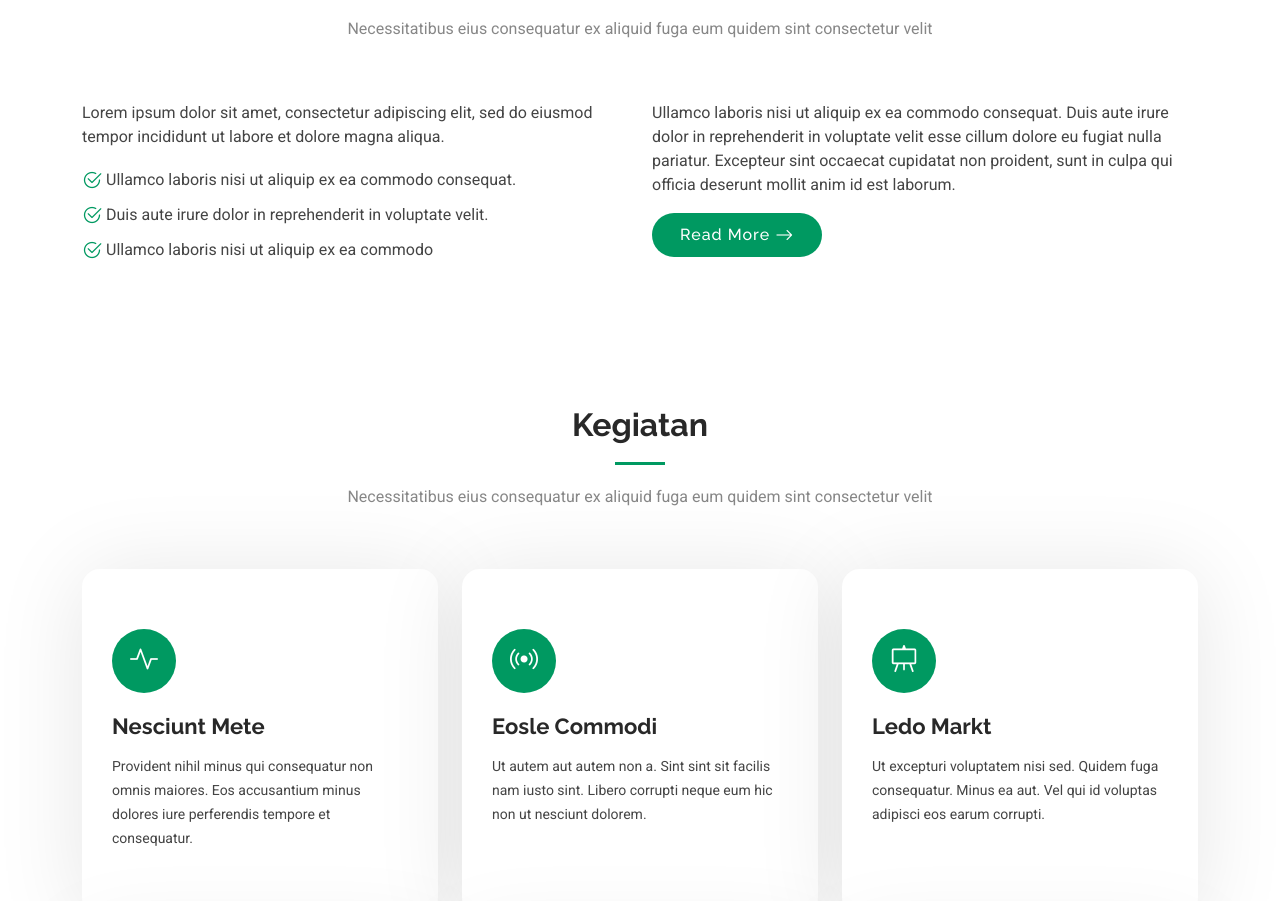
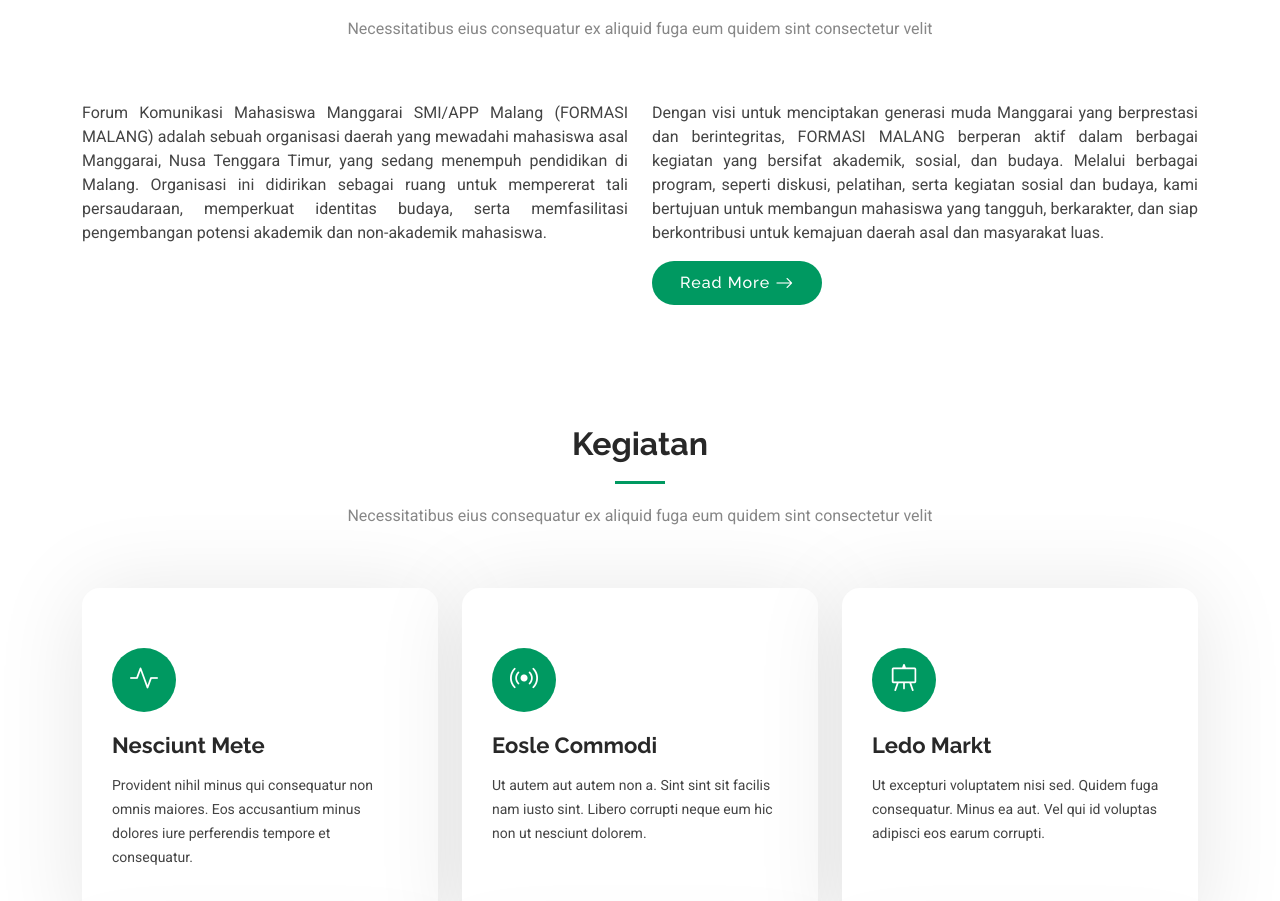
Before and after one commit to Evenakong/formasi_malang, a plain HTML site: page index.html in a window 1280 px wide. Shown: the part 921-1822 px from the top of the page. Drawn offline with Linux system fonts and the light colour scheme.

Commit message:
Perubahan Deskripsi pada halaman about yaitu Justify.

```diff
--- a/assets/css/main.css
+++ b/assets/css/main.css
@@ -906,6 +906,15 @@ section,
   transform: translate(5px, 0);
 }
 
+.content p {
+  text-align: justify;
+}
+
+.col-lg-6 p {
+  text-align: justify;
+}
+
+
 /*--------------------------------------------------------------
 # Services Section
 --------------------------------------------------------------*/
--- a/index.html
+++ b/index.html
@@ -84,30 +84,18 @@
       </div><!-- End Section Title -->
 
       <div class="container">
-
         <div class="row gy-4">
-
           <div class="col-lg-6 content" data-aos="fade-up" data-aos-delay="100">
             <p>
-              Lorem ipsum dolor sit amet, consectetur adipiscing elit, sed do eiusmod tempor incididunt ut labore et dolore
-              magna aliqua.
+              Forum Komunikasi Mahasiswa Manggarai SMI/APP Malang (FORMASI MALANG) adalah sebuah organisasi daerah yang mewadahi mahasiswa asal Manggarai, Nusa Tenggara Timur, yang sedang menempuh pendidikan di Malang. Organisasi ini didirikan sebagai ruang untuk mempererat tali persaudaraan, memperkuat identitas budaya, serta memfasilitasi pengembangan potensi akademik dan non-akademik mahasiswa.
             </p>
-            <ul>
-              <li><i class="bi bi-check2-circle"></i> <span>Ullamco laboris nisi ut aliquip ex ea commodo consequat.</span></li>
-              <li><i class="bi bi-check2-circle"></i> <span>Duis aute irure dolor in reprehenderit in voluptate velit.</span></li>
-              <li><i class="bi bi-check2-circle"></i> <span>Ullamco laboris nisi ut aliquip ex ea commodo</span></li>
-            </ul>
           </div>
-
           <div class="col-lg-6" data-aos="fade-up" data-aos-delay="200">
-            <p>Ullamco laboris nisi ut aliquip ex ea commodo consequat. Duis aute irure dolor in reprehenderit in voluptate velit esse cillum dolore eu fugiat nulla pariatur. Excepteur sint occaecat cupidatat non proident, sunt in culpa qui officia deserunt mollit anim id est laborum. </p>
+            <p>Dengan visi untuk menciptakan generasi muda Manggarai yang berprestasi dan berintegritas, FORMASI MALANG berperan aktif dalam berbagai kegiatan yang bersifat akademik, sosial, dan budaya. Melalui berbagai program, seperti diskusi, pelatihan, serta kegiatan sosial dan budaya, kami bertujuan untuk membangun mahasiswa yang tangguh, berkarakter, dan siap berkontribusi untuk kemajuan daerah asal dan masyarakat luas. </p>
             <a href="#" class="read-more"><span>Read More</span><i class="bi bi-arrow-right"></i></a>
           </div>
-
         </div>
-
       </div>
-
     </section><!-- /About Section -->
 
     <!-- Services Section -->
```
